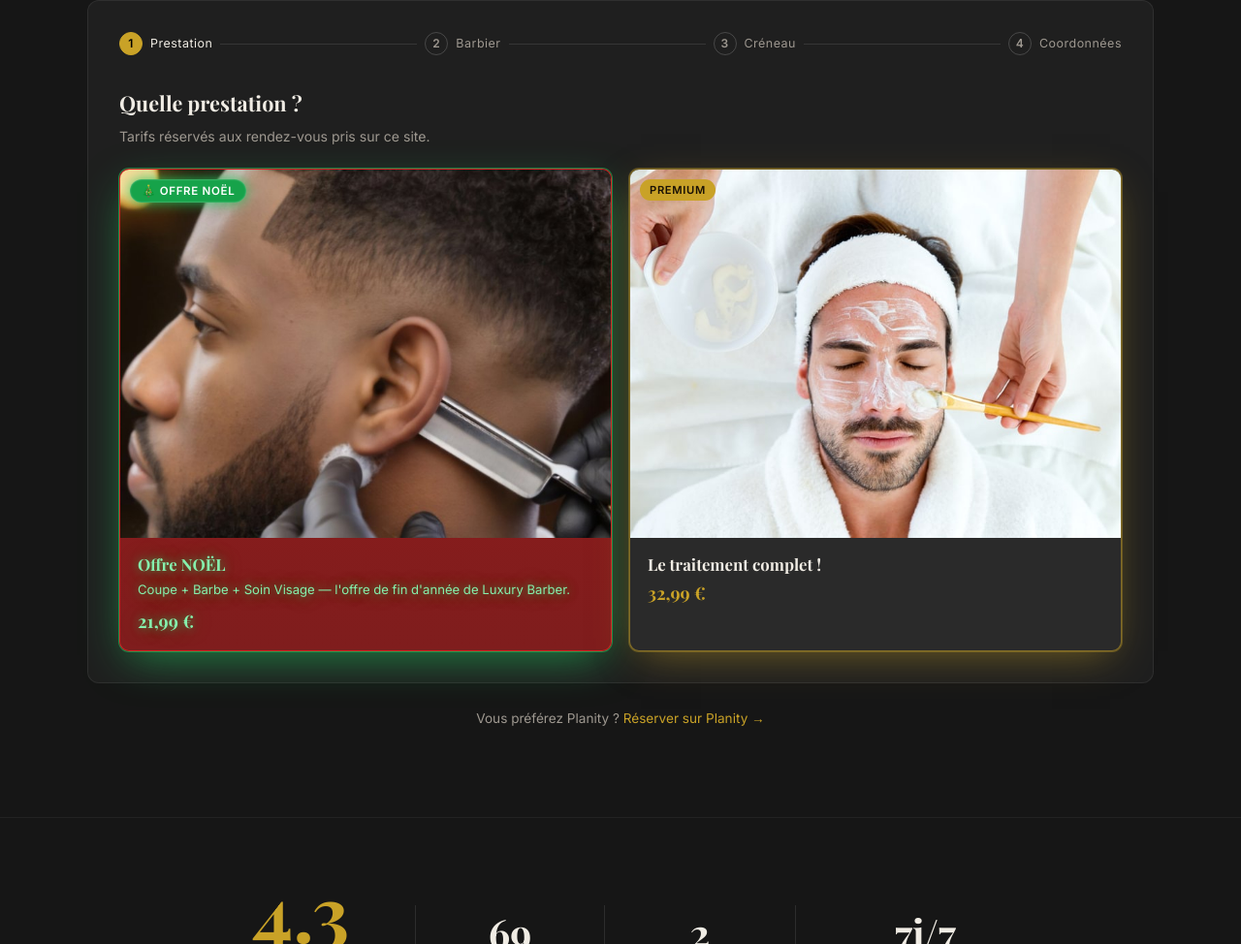
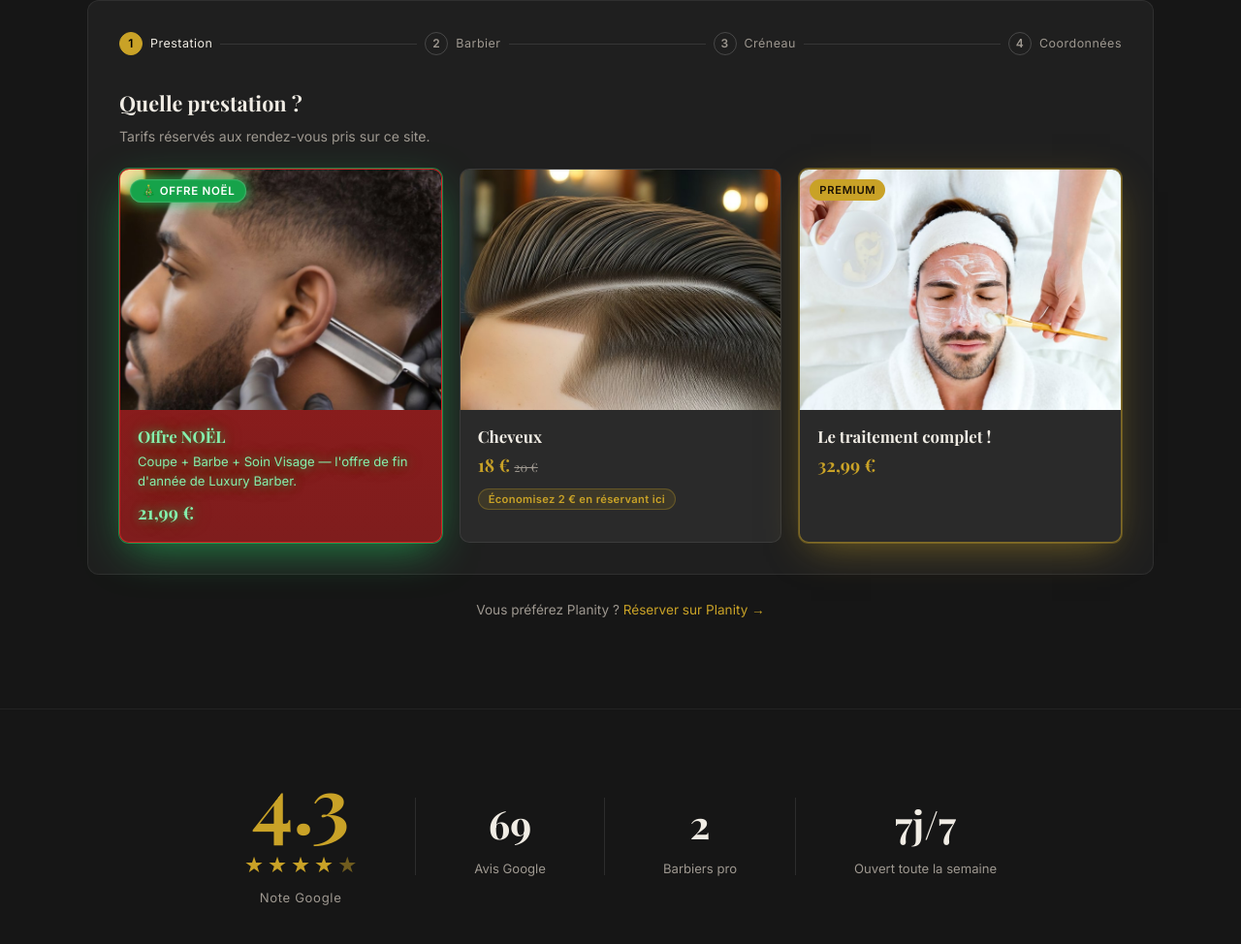
Before and after one commit to zalazil-maker/shopbar, a plain HTML site: page public/index.html in a window 1280 px wide. Shown: the part 1210-2184 px from the top of the page at 97% size. Drawn offline with nearby package versions, Linux system fonts and the light colour scheme; no server answers.

Commit message:
Keep Cheveux alongside the Noël promo — three options
Noël stays pinned first, the everyday haircut sits in the middle, and
Le traitement complet ! stays last as the premium upgrade.

Co-Authored-By: Claude Opus 4.7 <noreply@anthropic.com>
Claude-Session: https://claude.ai/code/session_01Tc5j7dRDe2TEvhNmxuFM9W

```diff
--- a/public/index.html
+++ b/public/index.html
@@ -1977,6 +1977,7 @@
       services: {
         noel: { label: "Offre NOËL", price: 21.99, planity: null, duration: 60, image: "/cuts/taper.jpg",
           desc: "Coupe + Barbe + Soin Visage — l'offre de fin d'année de Luxury Barber." },
+        cheveux: { label: "Cheveux", price: 18.0, planity: 20.0, duration: 30, image: "/cuts/classique.jpg" },
         traitement_complet: { label: "Le traitement complet !", price: 32.99, planity: null, duration: 60, image: "/tarifs/traitement.jpg" }
       },
       slotMinutes: 30,
@@ -1988,9 +1989,10 @@
     // service row from the API doesn't carry its own `image`.
     var IMAGES = {
       noel: "/cuts/taper.jpg",
+      cheveux: "/cuts/classique.jpg",
       traitement_complet: "/tarifs/traitement.jpg",
     };
-    var ICONS = { noel: "ico-poteau", traitement_complet: "ico-poteau" };
+    var ICONS = { noel: "ico-poteau", cheveux: "ico-ciseaux", traitement_complet: "ico-poteau" };
     var DAYS = ["dim", "lun", "mar", "mer", "jeu", "ven", "sam"];
     var MONTHS = ["janv", "févr", "mars", "avr", "mai", "juin", "juil", "août", "sept", "oct", "nov", "déc"];
 
@@ -2095,10 +2097,10 @@
       return rows + "</div>";
     }
 
-    // Fixed display order — the Noël promo is pinned first, the premium
-    // treatment is second. Any service the API returns that isn't in this
-    // list falls to the end in its natural order.
-    var SERVICE_ORDER = ["noel", "traitement_complet"];
+    // Fixed display order — the Noël promo is pinned first, then the
+    // everyday haircut, then the premium treatment. Any service the API
+    // returns that isn't in this list falls to the end in its natural order.
+    var SERVICE_ORDER = ["noel", "cheveux", "traitement_complet"];
     var FEATURED = { traitement_complet: true };
     var NOEL = { noel: true };
 
```
